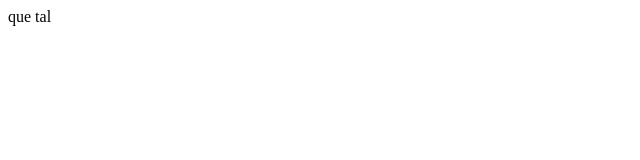
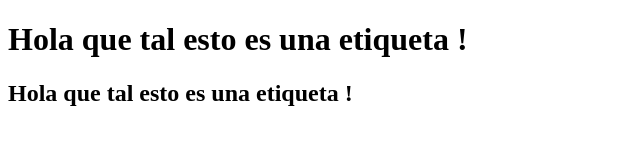
Before and after one commit to DevVagner2001/Practica-Dev-Web, a plain HTML site: page frontend/index.html in a window 1280 px wide. Shown: the whole page, without its empty margins (0-640 px from the left). Drawn offline with Linux system fonts and the light colour scheme.

Commit message:
28-12-2024

```diff
--- a/frontend/index.html
+++ b/frontend/index.html
@@ -7,6 +7,8 @@
     </head>
 
     <body>
-        que tal
+
+        <h1>Hola que tal esto es una etiqueta !</h1>
+        <h2>Hola que tal esto es una etiqueta !</h2>
     </body>
 </html>
```
